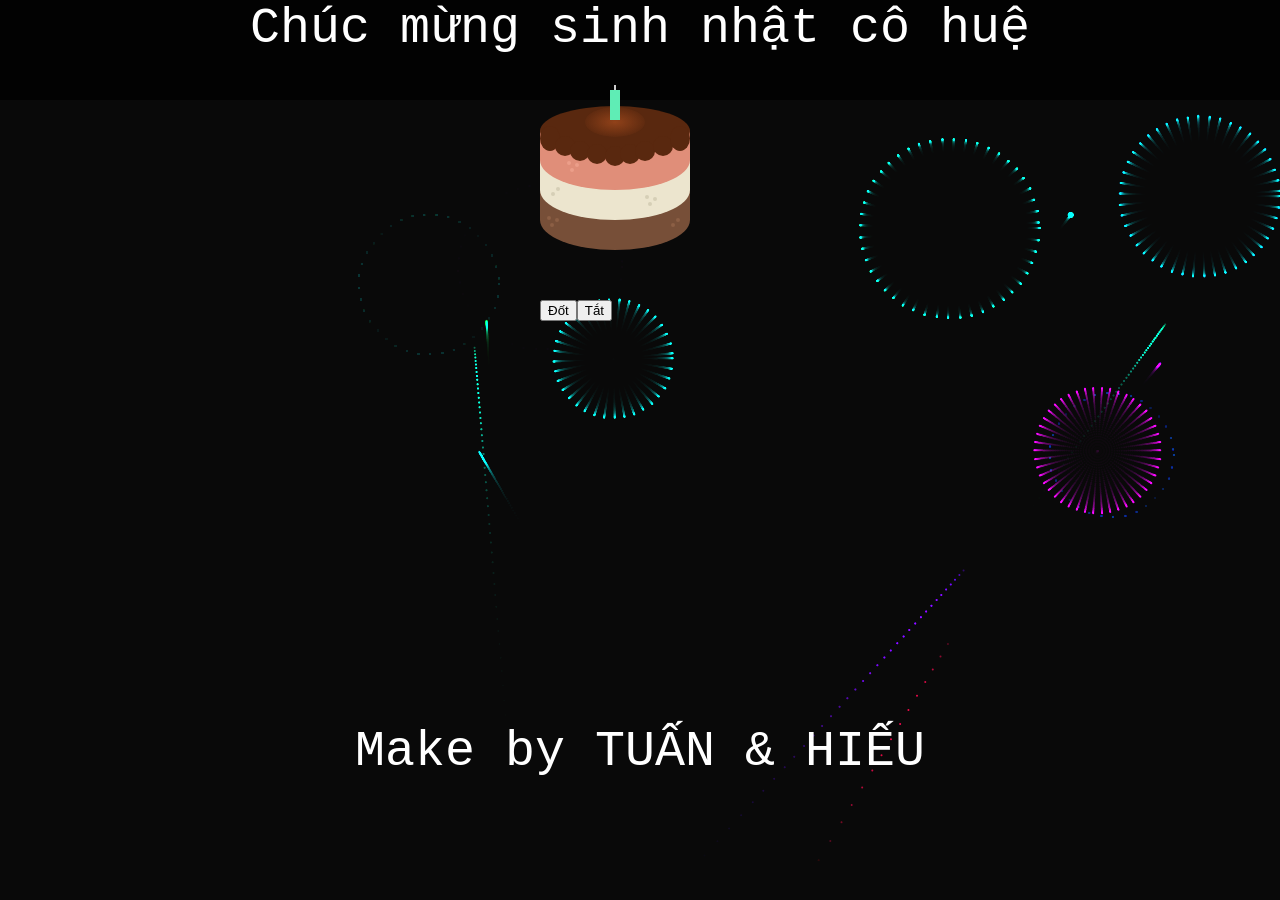
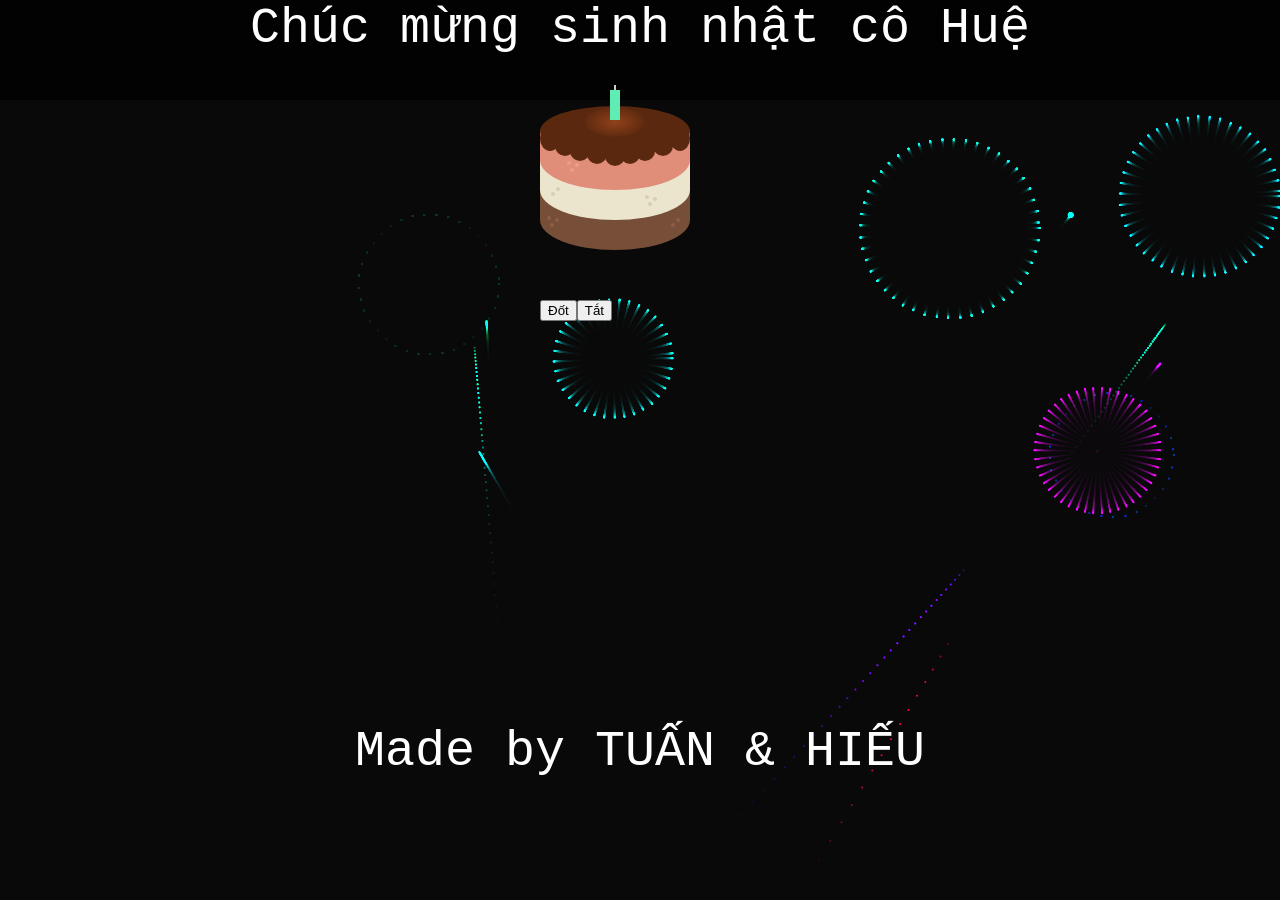
Before and after one commit to tuandq2112/linhtinh, a React (Create React App) app: page /cake in a window 1280 px wide. Built offline with nearby package versions, Linux system fonts and the light colour scheme.

Commit message:
sửa chính tả

```diff
--- a/src/pages/Cake/index.js
+++ b/src/pages/Cake/index.js
@@ -68,7 +68,7 @@ function Cake() {
           // background: 'white'
         }}
       >
-        Chúc mừng sinh nhật cô huệ
+        Chúc mừng sinh nhật cô Huệ
       </div>
 
       <div
@@ -83,7 +83,7 @@ function Cake() {
           // background: 'white'
         }}
       >
-        Make by TUẤN & HIẾU
+        Made by TUẤN & HIẾU
       </div>
       <div style={{ position: "absolute", marginTop: "200px" }}>
         {/* <ReactMic
```
